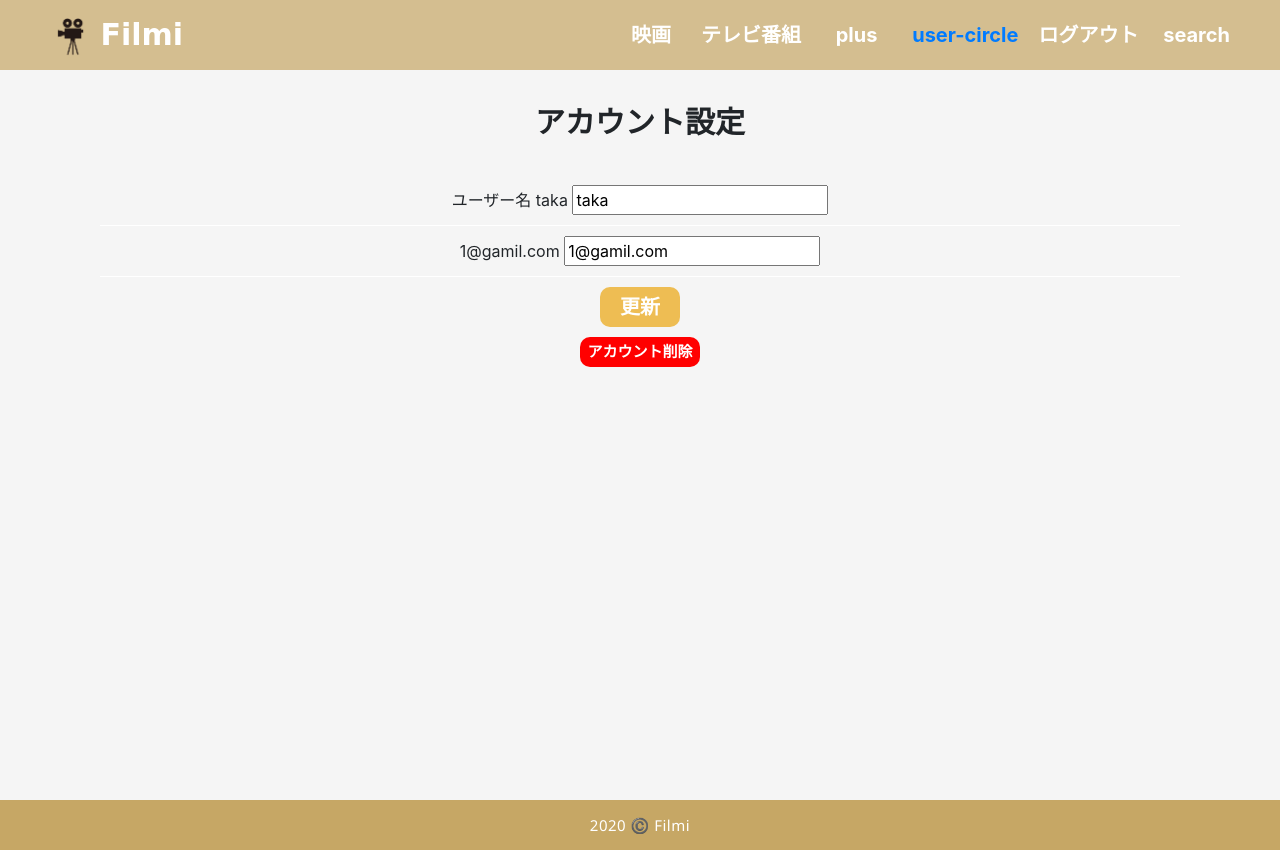
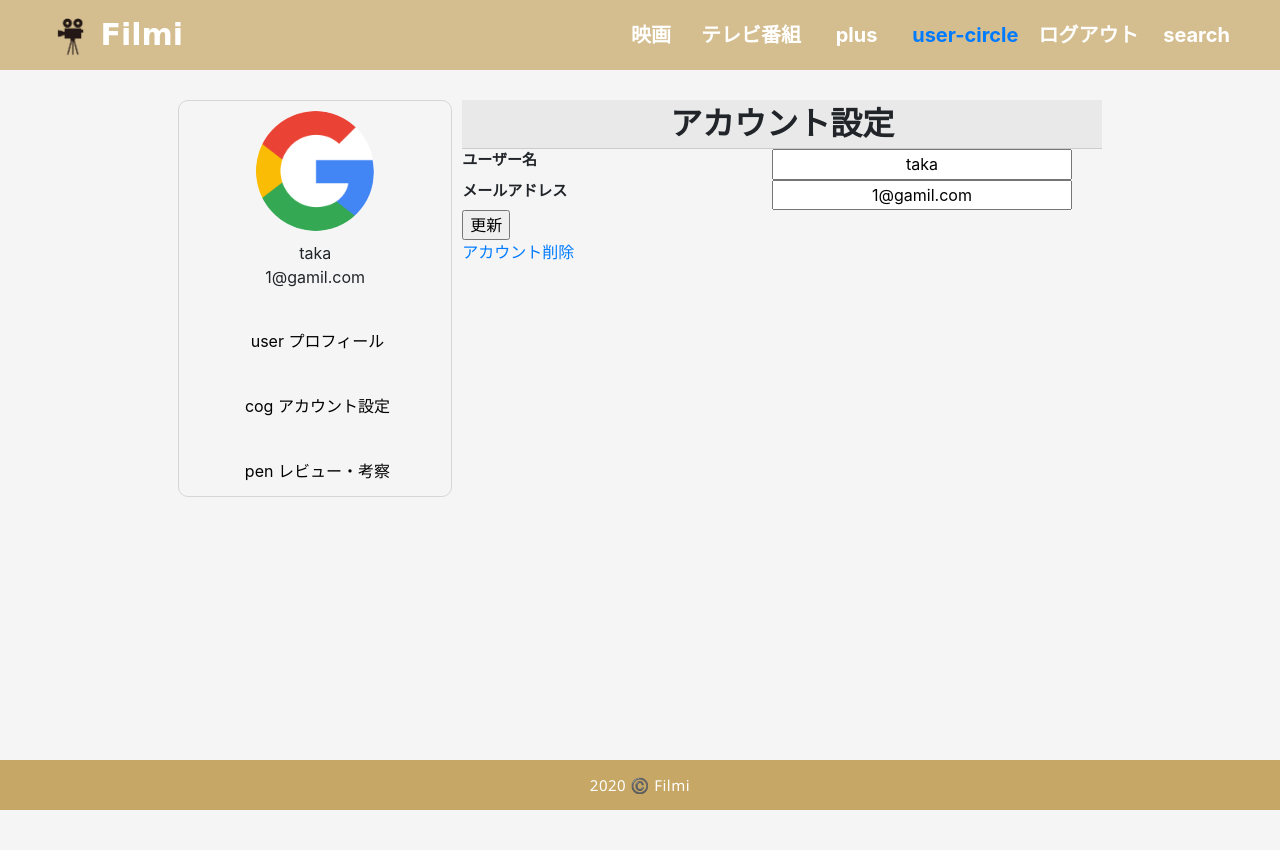
Before and after one commit to Taka0119/filmi, a Rails app: page /users/1/edit in a window 1280 px wide. After the commit the page ends 810 px from the top, so only its background shows below. Run offline with Rails 7, Linux system fonts and the light colour scheme; a user stored in the database is signed in; style sheets or scripts are compiled from the project's sources; some libraries are stand-ins or nearby versions.

Commit message:
ユーザー情報編集機能実装2

```diff
--- a/app/assets/stylesheets/modules/_my_page.scss
+++ b/app/assets/stylesheets/modules/_my_page.scss
@@ -22,7 +22,6 @@
         margin: 0 10px 0 0;
         &__user {
           height: 200px;
-
           &--icon {
             height: 120px;
             border-radius: 100px;
--- a/app/assets/stylesheets/modules/_user_edit.scss
+++ b/app/assets/stylesheets/modules/_user_edit.scss
@@ -1,59 +1,53 @@
 .user_edit {
-  height: 100vh;
-  padding-top: 70px;
+  background-color: #ffffffc7;
+  height: 95vh;
+  &__wrapper {
+    height: 100%;
+    padding-top: 100px;
     background-color: whitesmoke;
-  &__wrapper {
-    padding: 30px 100px;
+    &__inner {
+      width: 1024px;
+      margin: 0 auto;
+      padding: 0 50px 20px 50px;
+      display: flex;
+      justify-content: space-between;
+      &__right {
+        width: 700px;
         &--title {
-      font-size: 30px;
-      font-weight: bold;
+          margin: 0 auto;
           text-align: center;
+          border-bottom: 1px solid rgba(0,0,0,.125);
+          background-color: #e6e6e6c7;
         }
-    &__form {
-      margin-top: 30px;
+        &__form{
           &__item {
-        padding: 10px 0;
-        border-bottom: 1px solid #ffffff;
-        text-align: center;
+            display: flex;
+            justify-content: space-between;
           }
-      &--btn {
-        height: 40px;
-        width: 80px;
-        background-color: #eebd53;
-        border: none;
-        border-radius: 10px;
-        font-size: 20px;
-        font-weight: bold;
-        color: #ffffff;
-        display: block;
-        margin: 0 auto;
-        margin-top: 10px;
-      }
-      &--btn:hover {
-        background-color: #eebd53c7;
-        color: #ffffffc7;
-      }
-      &__delete {
-        margin-top: 10px;
-        display: flex;
-        justify-content: center;
-        &--btn {
-          height: 30px;
-          width: 120px;
-          text-align: center;
-          line-height: 30px;
-          background-color: red;
-          border-radius: 10px;
+          &__name {
+            &--title {
               font-size: 15px;
               font-weight: bold;
-          color: #ffffff;
             }
-        &--btn:hover {
-          color: #ffffffc7;
-          background-color: rgba(255, 0, 0, 0.8);
-          text-decoration: none;
+            &__field {
+              width: 300px;
+              text-align: center;
+              margin-right: 30px;
+            }
+          }
+          &__email {
+            &--title {
+              font-size: 15px;
+              font-weight: bold;
+            }
+            &__field {
+              width: 300px;
+              text-align: center;
+              margin-right: 30px;
             }
           }
         }
       }
     }
+  }
+}
--- /dev/null
+++ b/app/views/users/_my_page_list.html.haml
@@ -0,0 +1,20 @@
+%ul.my_page_wrapper__box__inner__left
+  %li.my_page_wrapper__box__inner__left__user
+    = image_tag 'filmi_素材/Google_icon.png', class: 'my_page_wrapper__box__inner__left__user--icon'
+    .my_page_wrapper__box__inner__left__user--name
+      = @user.name
+    .my_page_wrapper__box__inner__left__user--email
+      = @user.email
+
+  %li.my_page_wrapper__box__inner__left__item
+    = link_to user_path, class: 'my_page_wrapper__box__inner__left__item--link' do
+      = icon('fa', 'user')
+      プロフィール
+  %li.my_page_wrapper__box__inner__left__item
+    = link_to edit_user_path, class: 'my_page_wrapper__box__inner__left__item--link' do
+      = icon('fa', 'cog')
+      アカウント設定
+  %li.my_page_wrapper__box__inner__left__item
+    = link_to '#', class: 'my_page_wrapper__box__inner__left__item--link' do
+      = icon('fa', 'pen')
+      レビュー・考察
--- a/app/views/users/edit.html.haml
+++ b/app/views/users/edit.html.haml
@@ -2,21 +2,25 @@
 
 .user_edit
   .user_edit__wrapper
-    .user_edit__wrapper--title
-      アカウント設定
-    = form_with model: @user, class: 'user_edit__wrapper__form' do |f|
-      .user_edit__wrapper__form__name.user_edit__wrapper__form__item
-        ユーザー名
-        = @user.name
-        = f.text_field :name
-      .user_edit__wrapper__form__email.user_edit__wrapper__form__item
-        = @user.email
-        = f.text_field :email
+    .user_edit__wrapper__inner
 
-      = f.submit '更新', class: 'user_edit__wrapper__form--btn'
+      = render 'my_page_list'
 
-      .user_edit__wrapper__form__delete
-        = link_to user_path(current_user), method: :delete, class: 'user_edit__wrapper__form__delete--btn' do
-          アカウント削除
+      .user_edit__wrapper__inner__right
+        %h1.user_edit__wrapper__inner__right--title
+          アカウント設定
+        = form_with model: @user, class: 'user_edit__wrapper__inner__right__form' do |f|
+          .user_edit__wrapper__inner__right__form__name.user_edit__wrapper__inner__right__form__item
+            = f.label 'ユーザー名', class: 'user_edit__wrapper__inner__right__form__name--title'
+            = f.text_field :name, class: 'user_edit__wrapper__inner__right__form__name__field'
+          .user_edit__wrapper__inner__right__form__email.user_edit__wrapper__inner__right__form__item
+            = f.label 'メールアドレス', class: 'user_edit__wrapper__inner__right__form__email--title'
+            = f.text_field :email, class: 'user_edit__wrapper__inner__right__form__email__field'
+
+          = f.submit '更新', class: 'user_edit__wrapper__inner__right__form--btn'
+
+          .user_edit__wrapper__inner__right__form__delete
+            = link_to user_path(current_user), method: :delete, class: 'user_edit__wrapper__inner__right__form__delete--btn' do
+              アカウント削除
 
 = render 'shares/footer'
```
Also changed, not shown: app/views/users/_my_page.html.haml (+1 -19 lines). Lines whose indentation alone changed are shown as unchanged.
